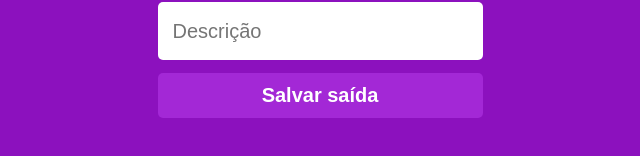
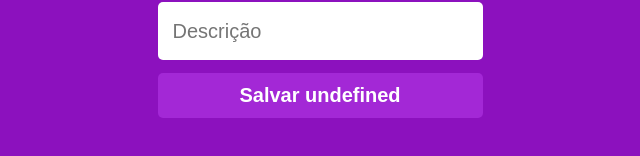
Before and after one commit to lguilhermefl/projeto13-mywallet-front, a React (Create React App) app: page /edit-entry/1 in a window 1280 px wide. Shown: the part 160-316 px from the top of the page, without its empty margins (320-960 px from the left). Built offline with nearby package versions, Linux system fonts and the light colour scheme; no server answers; sample sign-in values are in the browser's storage; a web font is replaced by a local one.

Commit message:
fix: change button text edit-entry page by type

```diff
--- a/src/components/EditEntry.js
+++ b/src/components/EditEntry.js
@@ -133,7 +133,7 @@ export default function EditEntry() {
                     onChange={e => setNewEntry({ ...newEntry, description: e.target.value })}
                 />
                 <Button disabled={loading}>
-                    {!loading ? "Salvar saída" : <ThreeDots color="#FFFFFF" />}
+                    {!loading ? `Salvar ${headerTitle}` : <ThreeDots color="#FFFFFF" />}
                 </Button>
             </>
         );
```
